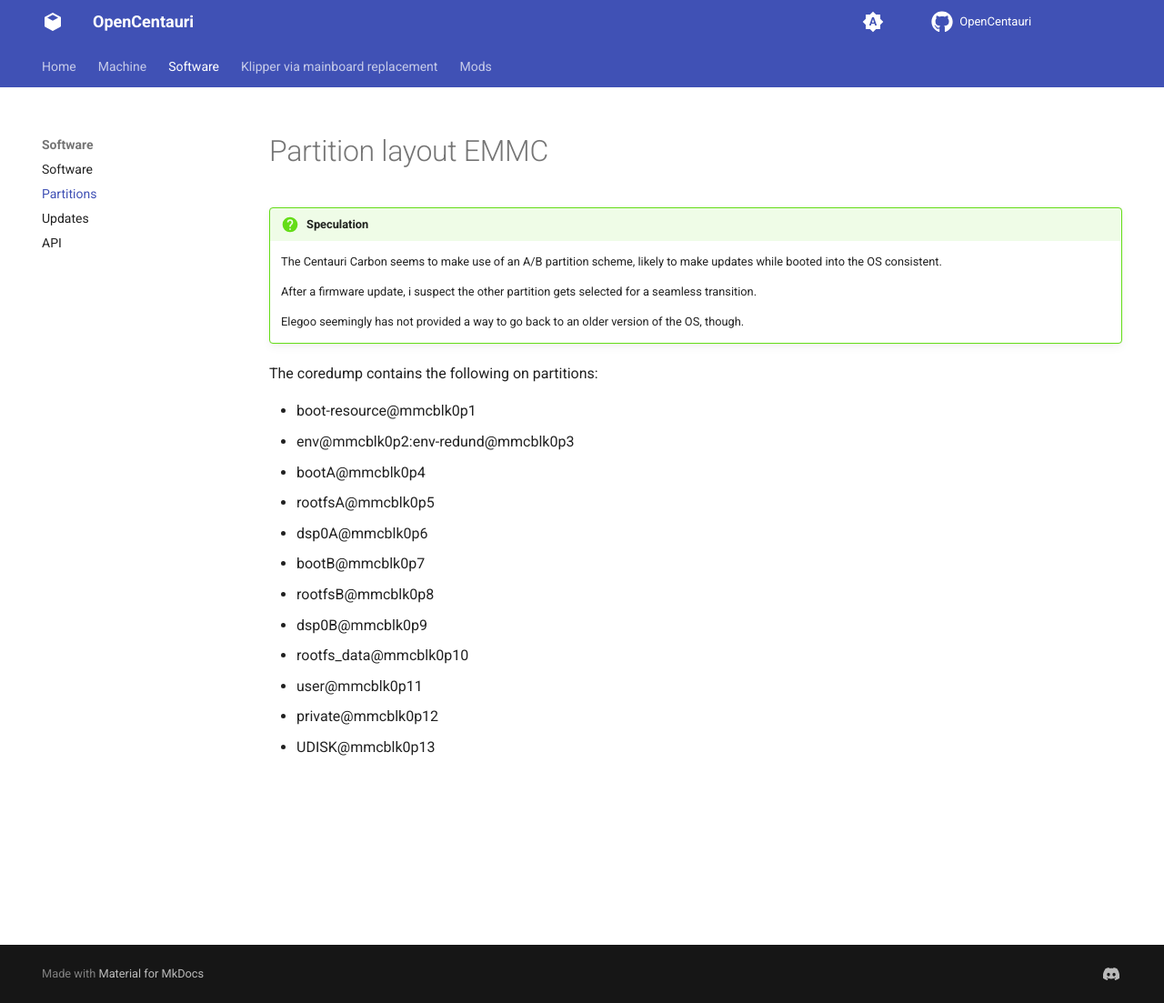
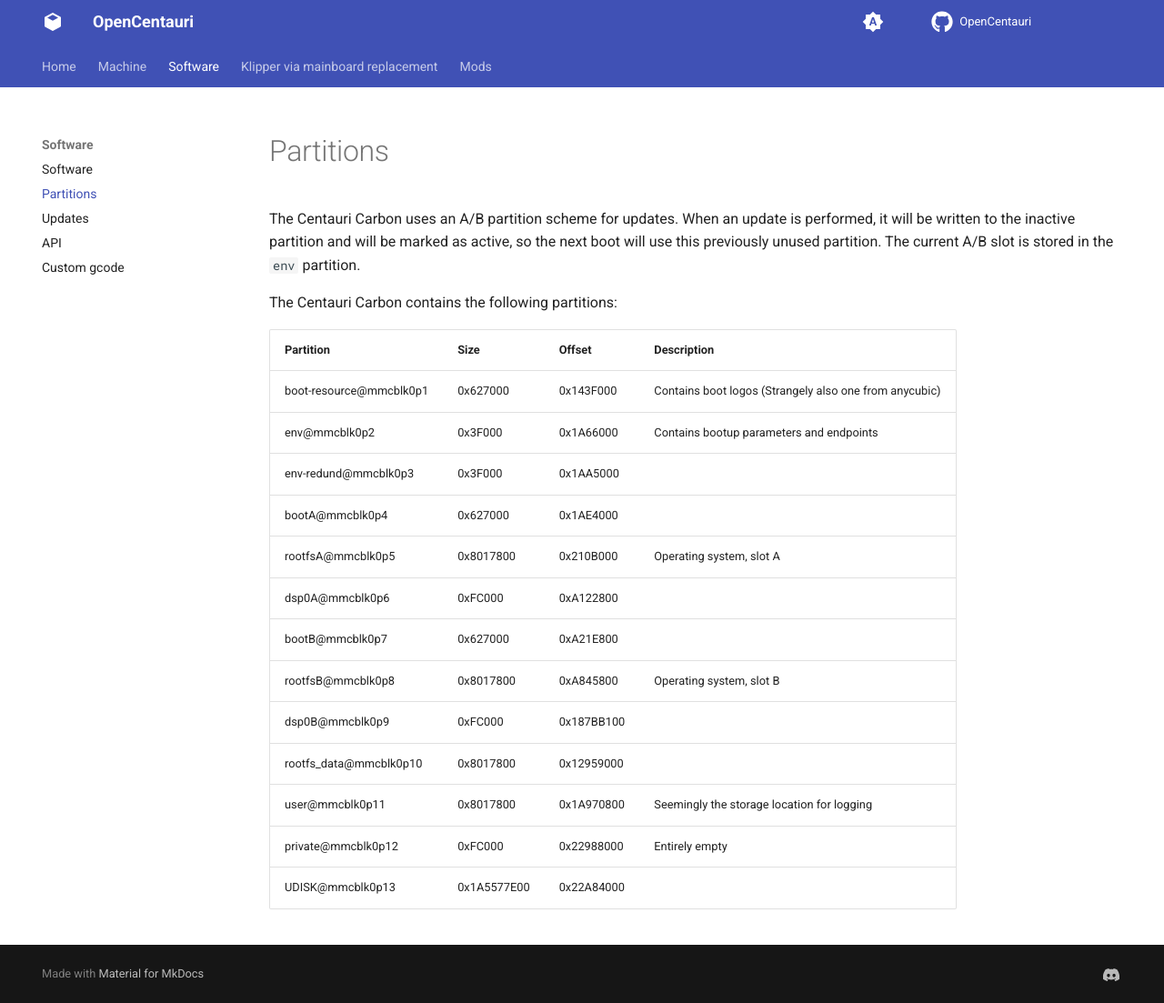
Before and after one commit to suchmememanyskill/OpenCentauri, an MkDocs documentation site: the page built from docs/software/partitions.md, in a window 1280 px wide and 1103 px high. Shown: the whole window at 91% size. Built offline with MkDocs 1.6.1 and Material for MkDocs 9.7.7, drawn with Linux system fonts in a browser that asks for light colours; comment, search, counter and statistics services are not loaded.

Commit message:
new RE efforts

```diff
--- a/docs/software/partitions.md
+++ b/docs/software/partitions.md
@@ -1,25 +1,19 @@
-# Partition layout EMMC
+The Centauri Carbon uses an A/B partition scheme for updates. When an update is performed, it will be written to the inactive partition and will be marked as active, so the next boot will use this previously unused partition. The current A/B slot is stored in the `env` partition.
 
-!!! question "Speculation"
+The Centauri Carbon contains the following partitions:
 
-    The Centauri Carbon seems to make use of an A/B partition scheme,
-    likely to make updates while booted into the OS consistent.
-
-    After a firmware update, i suspect the other partition gets selected for a seamless transition.
-
-    Elegoo seemingly has not provided a way to go back to an older version of the OS, though.
-
-The coredump contains the following on partitions:
-
-- boot-resource@mmcblk0p1
-- env@mmcblk0p2:env-redund@mmcblk0p3
-- bootA@mmcblk0p4
-- rootfsA@mmcblk0p5
-- dsp0A@mmcblk0p6
-- bootB@mmcblk0p7
-- rootfsB@mmcblk0p8
-- dsp0B@mmcblk0p9
-- rootfs_data@mmcblk0p10
-- user@mmcblk0p11
-- private@mmcblk0p12
-- UDISK@mmcblk0p13
+Partition|Size|Offset|Description
+---|---|---|---
+boot-resource@mmcblk0p1|0x627000|0x143F000|Contains boot logos (Strangely also one from anycubic)
+env@mmcblk0p2|0x3F000|0x1A66000|Contains bootup parameters and endpoints
+env-redund@mmcblk0p3|0x3F000|0x1AA5000|
+bootA@mmcblk0p4|0x627000|0x1AE4000|
+rootfsA@mmcblk0p5|0x8017800|0x210B000|Operating system, slot A
+dsp0A@mmcblk0p6|0xFC000|0xA122800|
+bootB@mmcblk0p7|0x627000|0xA21E800|
+rootfsB@mmcblk0p8|0x8017800|0xA845800|Operating system, slot B
+dsp0B@mmcblk0p9|0xFC000|0x187BB100|
+rootfs_data@mmcblk0p10|0x8017800|0x12959000|
+user@mmcblk0p11|0x8017800|0x1A970800|Seemingly the storage location for logging
+private@mmcblk0p12|0xFC000|0x22988000|Entirely empty
+UDISK@mmcblk0p13|0x1A5577E00|0x22A84000|
--- a/mkdocs.yml
+++ b/mkdocs.yml
@@ -32,6 +32,7 @@
     - Partitions: software/partitions.md
     - Updates: software/updates.md
     - API: software/api.md
+    - Custom gcode: software/custom-gcode.md
   - Klipper via mainboard replacement:
     - Main: klipper-via-mainboard-replacement/index.md
     - Recognize Hotend: klipper-via-mainboard-replacement/recognize-hotend.md
```
Also changed, not shown: docs/assets/unpack.py (added, +44 -0 lines), docs/software/custom-gcode.md (added, +20 -0 lines), docs/software/updates.md (+19 -6 lines), docs/assets/swu.png (added).
